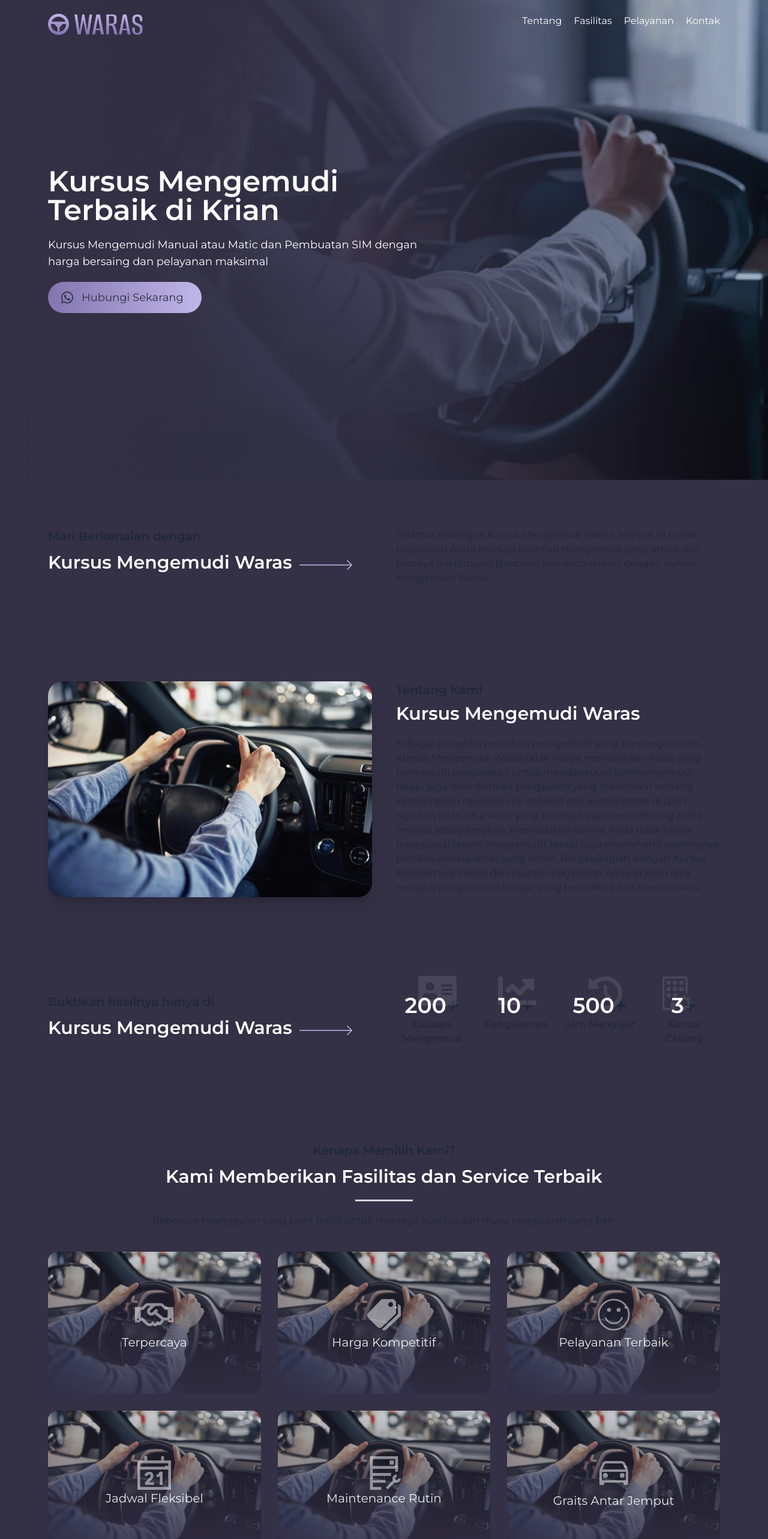
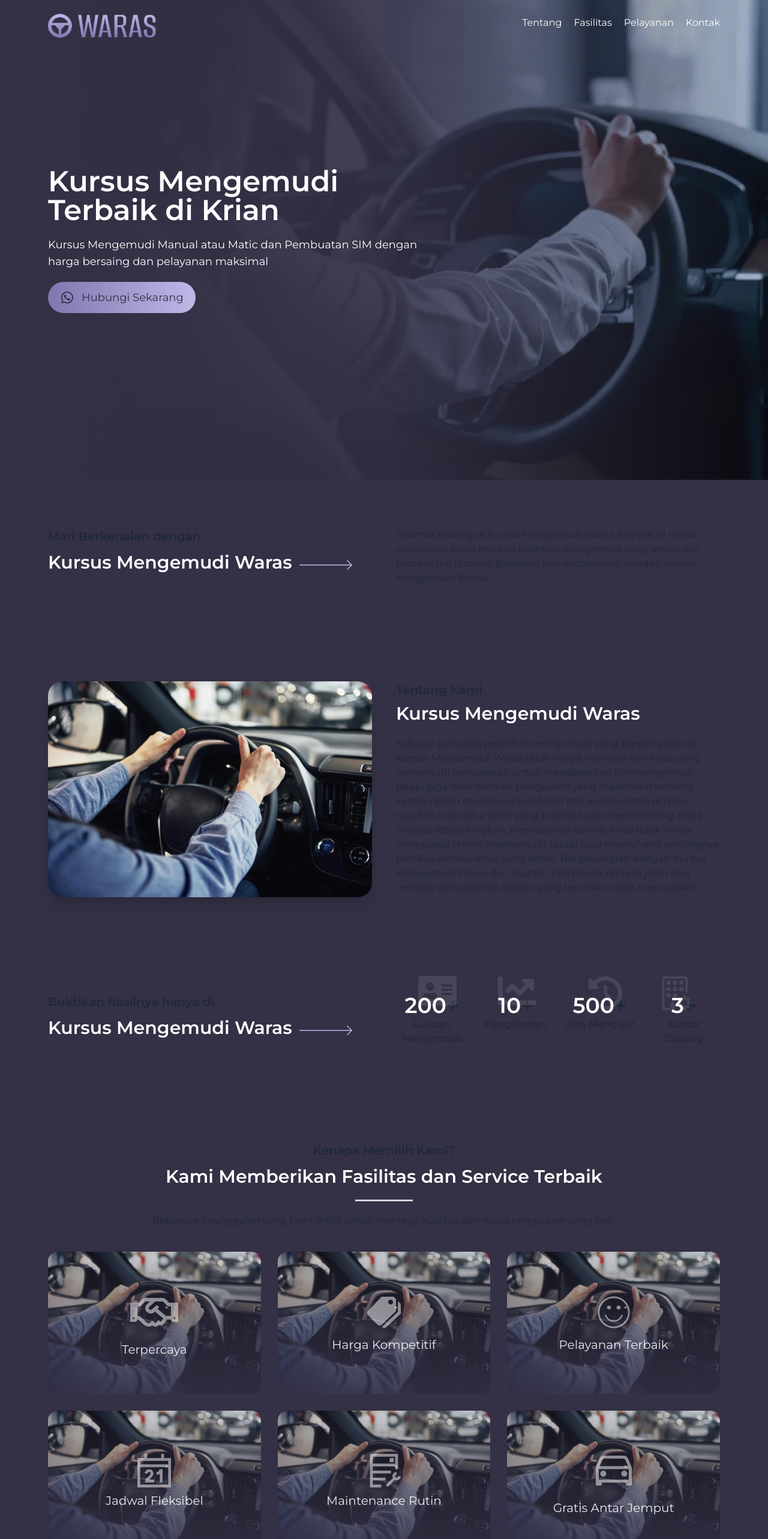
Before and after one commit to dj1samsoe/waras-profile, a Next.js app: page / in a window 1280 px wide. Shown: the top 2566 px of the page at 60% size. Built offline with nearby package versions, Linux system fonts and the light colour scheme.

Commit message:
style: fix layout style

```diff
--- a/common/components/layouts/Footer/Footer.tsx
+++ b/common/components/layouts/Footer/Footer.tsx
@@ -8,7 +8,7 @@ export default function Footer() {
     <footer className="footer footer-center p-10 bg-base-200 text-base-content rounded">
       <nav className="grid grid-flow-col gap-4">
         <Link href="#tentang" className="link link-hover" aria-label="Tentang">
-          Tentang Kami
+          Tentang
         </Link>
         <Link
           href="#fasilitas"
--- a/common/components/layouts/Navbar/Menu.tsx
+++ b/common/components/layouts/Navbar/Menu.tsx
@@ -15,7 +15,7 @@ import MenuItems from "./MenuItems";
 
 export default function Menu() {
   const isMobile = useIsMobile();
-  const imageSize = isMobile ? 200 : 175;
+  const imageSize = isMobile ? 175 : 200;
   const { isOpen, toggleMenu } = useMenu();
 
   useEffect(() => {
--- a/common/components/layouts/Navbar/MenuHeader.tsx
+++ b/common/components/layouts/Navbar/MenuHeader.tsx
@@ -19,8 +19,8 @@ export default function MenuHeader({
         <Image
           src={"/logo.png"}
           alt="navbar-logo"
-          width={expandMenu ? 200 : imageSize * 0.9}
-          height={expandMenu ? 200 : imageSize * 0.9}
+          width={expandMenu ? 175 : imageSize * 0.9}
+          height={expandMenu ? 175 : imageSize * 0.9}
           className="lg:hover:scale-105"
         />
       </Link>
--- a/common/components/layouts/Navbar/MobileMenuButton.tsx
+++ b/common/components/layouts/Navbar/MobileMenuButton.tsx
@@ -46,7 +46,7 @@ const StyledMenuSpan = styled.span`
   border-radius: 10px;
 
   :nth-of-type(2) {
-    width: 70%;
+    width: 60%;
   }
 
   &.active:nth-of-type(1),
--- a/common/constant/facilities.tsx
+++ b/common/constant/facilities.tsx
@@ -7,7 +7,7 @@ import { IoCarOutline } from "react-icons/io5";
 export const FACILITIES = [
   {
     image: "/about.webp",
-    icon: <FaRegHandshake className="w-16 h-16 text-white/50" />,
+    icon: <FaRegHandshake className="w-20 h-20 text-white/50" />,
     title: "Terpercaya",
   },
   {
@@ -32,7 +32,7 @@ export const FACILITIES = [
   },
   {
     image: "/about.webp",
-    icon: <IoCarOutline className="w-16 h-16 text-white/50" />,
-    title: "Graits Antar Jemput",
+    icon: <IoCarOutline className="w-20 h-20 text-white/50" />,
+    title: "Gratis Antar Jemput",
   },
 ];
--- a/modules/home/components/About.tsx
+++ b/modules/home/components/About.tsx
@@ -21,7 +21,7 @@ export default function About() {
         />
 
         <div className="flex flex-col space-y-5">
-          <div className="flex flex-col space-y-2">
+          <div className="flex flex-col space-y-2 md:items-start items-center">
             <span className="md:text-xl text-lg font-semibold">
               Tentang Kami
             </span>
--- a/modules/home/components/Contact.tsx
+++ b/modules/home/components/Contact.tsx
@@ -30,10 +30,11 @@ export default function Contact() {
         src="https://www.google.com/maps/embed?pb=!1m18!1m12!1m3!1d3956.6338558042576!2d112.60473397409189!3d-7.394859892615!2m3!1f0!2f0!3f0!3m2!1i1024!2i768!4f13.1!3m3!1m2!1s0x2e780926c09e9f11%3A0x897642cbd42751e4!2sKursus%20Mengemudi%20Waras!5e0!3m2!1sid!2sid!4v1706179091577!5m2!1sid!2sid"
         width="600"
         height="450"
-        className="w-full h-[500px] rounded-xl my-10"
+        className="w-full md:h-[500px] h-[300px] rounded-xl my-10"
         allowFullScreen={true}
         loading="lazy"
         referrerPolicy="no-referrer-when-downgrade"
+        title="embed maps"
       />
     </section>
   );
--- a/modules/home/components/Facilities.tsx
+++ b/modules/home/components/Facilities.tsx
@@ -27,7 +27,7 @@ export default function Facilities() {
           <p className="md:text-xl text-lg font-semibold">
             Kenapa Memilih Kami?
           </p>
-          <h1 className="md:text-3xl text-2xl font-semibold text-white">
+          <h1 className="md:text-3xl text-2xl font-semibold text-white text-center">
             Kami Memberikan Fasilitas dan Service Terbaik
           </h1>
         </div>
@@ -37,13 +37,13 @@ export default function Facilities() {
           pengajaran yang baik
         </p>
       </motion.div>
+      <div className="grid lg:grid-cols-3 md:grid-cols-2 grid-cols-1 gap-7">
+        {FACILITIES?.map((item, index) => (
           <motion.div
             initial={{ opacity: 0, y: 50 }}
             whileInView={{ opacity: 1, y: 0 }}
-        transition={{ duration: 0.8 }}
-        className="grid lg:grid-cols-3 md:grid-cols-2 grid-cols-1 gap-7"
+            transition={{ duration: 0.8, delay: index * 0.1 }}
           >
-        {FACILITIES?.map((item, index) => (
             <div
               key={index}
               className="relative hover:scale-105 transition-all duration-200"
@@ -56,16 +56,17 @@ export default function Facilities() {
                 className="w-full object-cover rounded-2xl"
               />
               <div className="absolute top-0 left-0 z-[50] bottom-0 right-0 w-full h-full bg-gradient-to-t from-[#343045]/90 via-[#343045]/60 to-[#343045]/20">
-              <div className="flex flex-col items-center justify-center h-full w-full">
+                <div className="flex flex-col space-y-2 items-center justify-center h-full w-full">
                   {item.icon}
-                <p className="text-xl font-reguler text-white/90">
+                  <p className="text-xl font-normal text-white/90">
                     {item.title}
                   </p>
                 </div>
               </div>
             </div>
+          </motion.div>
         ))}
-      </motion.div>
+      </div>
     </section>
   );
 }
--- a/modules/home/components/Hero.tsx
+++ b/modules/home/components/Hero.tsx
@@ -7,8 +7,8 @@ import { motion } from "framer-motion";
 export default function Hero() {
   return (
     <motion.section
-      initial={{ opacity: 0, y: -100 }}
-      animate={{ opacity: 1, y: 0 }}
+      initial={{ opacity: 0 }}
+      animate={{ opacity: 1 }}
       transition={{ duration: 0.5 }}
       className={`min-h-screen max-w-screen-2xl flex items-center text-white bg-cover`}
       style={{
@@ -22,12 +22,12 @@ export default function Hero() {
             initial={{ opacity: 0, x: -100 }}
             animate={{ opacity: 1, x: 0 }}
             transition={{ duration: 0.8, delay: 0.3 }}
-            className="flex flex-col gap-5 "
+            className="flex flex-col gap-5 md:items-start items-center"
           >
-            <h1 className="md:text-5xl text-4xl font-semibold">
+            <h1 className="md:text-5xl text-4xl font-semibold md:text-start text-center">
               Kursus Mengemudi Terbaik di Krian
             </h1>
-            <p className="md:text-lg text-md">
+            <p className="md:text-lg text-md md:text-start text-center">
               Kursus Mengemudi Manual atau Matic dan Pembuatan SIM dengan harga
               bersaing dan pelayanan maksimal
             </p>
--- a/modules/home/components/Service.tsx
+++ b/modules/home/components/Service.tsx
@@ -47,11 +47,11 @@ export default function Service() {
           <motion.div
             initial={{ opacity: 0, y: 50 }}
             whileInView={{ opacity: 1, y: 0 }}
-            transition={{ duration: 0.8, delay: index * 0.3 }}
+            transition={{ duration: 0.8, delay: index * 0.1 }}
           >
             <Card
               key={index}
-              className="flex flex-col space-y-10 items-center bg-[#46415d] py-10 hover:-translate-y-3 transition-all duration-200"
+              className="flex flex-col space-y-10 items-center bg-[#46415d] py-10 h-[20rem] hover:-translate-y-3 transition-all duration-200"
             >
               <h1 className="md:text-2xl text-xl font-medium text-white text-center">
                 {item.title}
```
Lines whose indentation alone changed are shown as unchanged.
